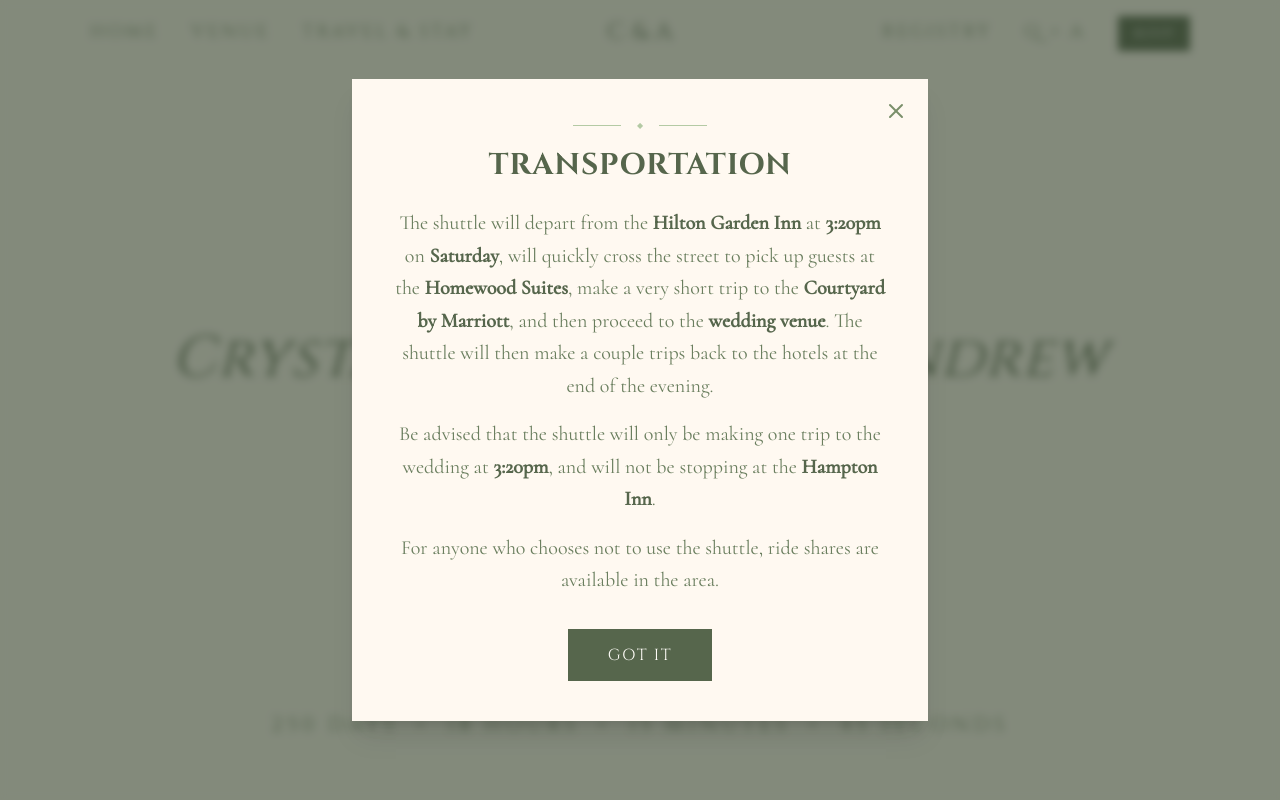
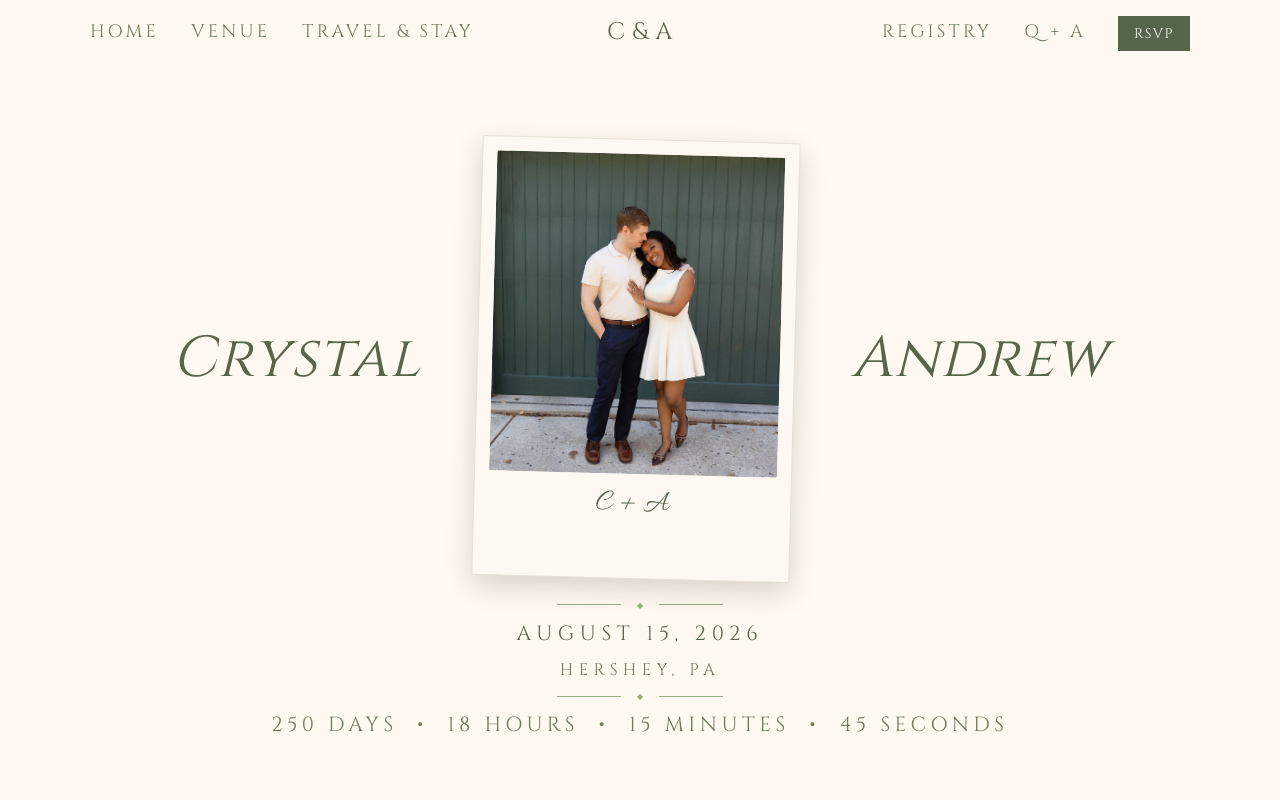
Before and after one commit to CarlyceMcIntosh/wedding-website, a React (Vite) app in the folder wedding-site/: page / in a window 1280 px wide. Shown: the top 800 px of the page. Built offline with nearby package versions, Linux system fonts and the light colour scheme.

Commit message:
Show transportation modal only on the Travel & Stay page

```diff
--- a/wedding-site/src/App.jsx
+++ b/wedding-site/src/App.jsx
@@ -4,14 +4,12 @@
 import TravelStay from "./pages/TravelStay.jsx";
 import FAQ from "./pages/FAQ.jsx";
 import ScrollToTop from "./components/ScrollToTop";
-import TransportationModal from "./components/TransportationModal";
 
 
 export default function App() {
   return (
     <Router>
       <ScrollToTop />
-      <TransportationModal />
       <Routes>
         <Route path="/" element={<Home />} />
         <Route path ="/travel-stay" element={<TravelStay />}/>
--- a/wedding-site/src/pages/TravelStay.jsx
+++ b/wedding-site/src/pages/TravelStay.jsx
@@ -3,6 +3,7 @@
 import TravelAndStay from "../components/TravelStay";
 import MiniNav from "../components/MiniNav";
 import FloatingRSVP from "../components/FloatingRSVP";
+import TransportationModal from "../components/TransportationModal";
 
 export default function TravelStay() {
   return (
@@ -14,6 +15,7 @@
         <Footer/>
       </main>
       <FloatingRSVP />
+      <TransportationModal />
     </>
   );
 }
```
